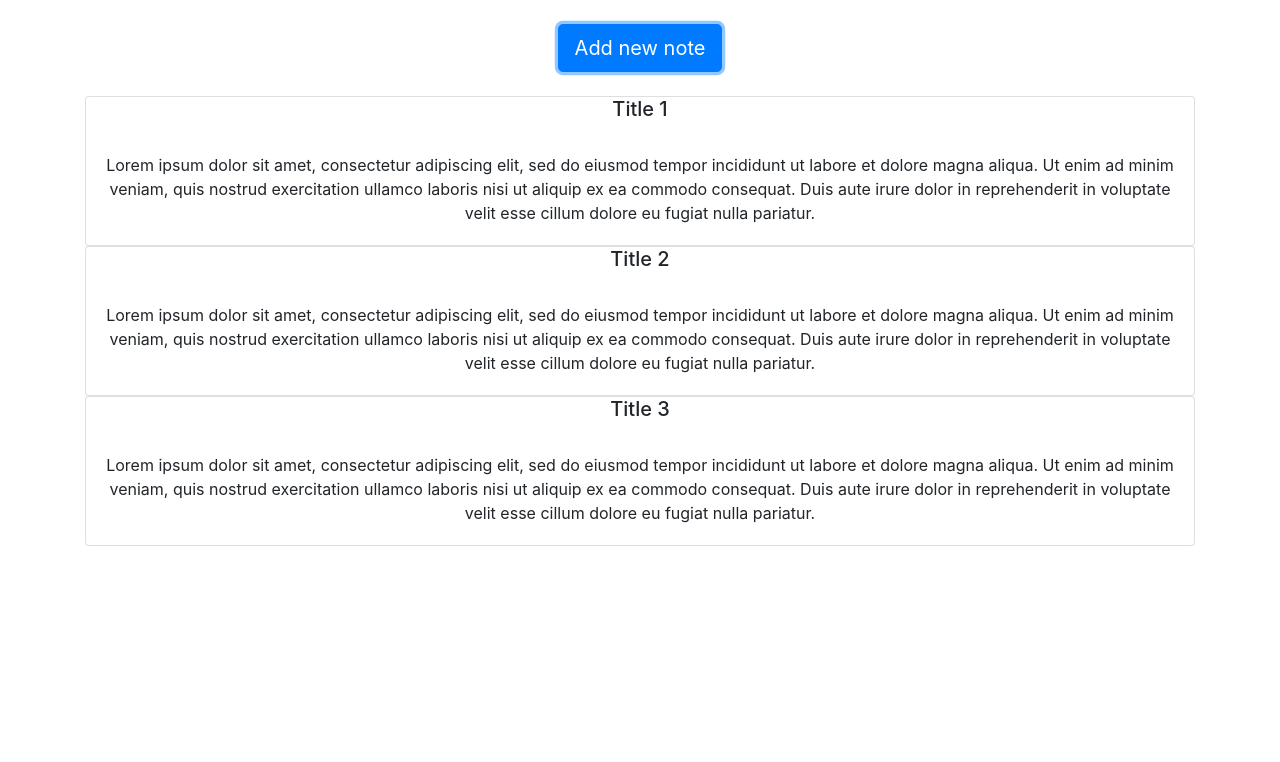
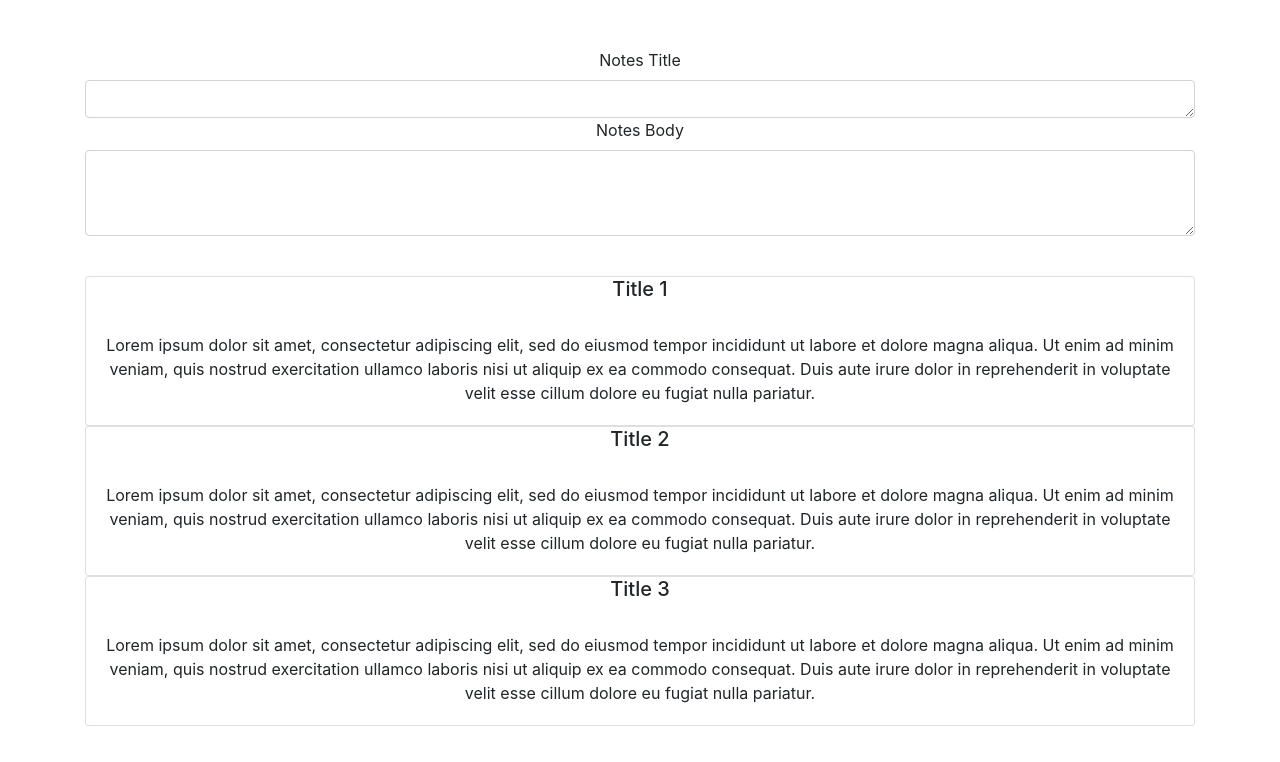
Before and after one commit to mondongos/notelist-react, a React (Create React App) app: page / in a window 1280 px wide. Both pictures are taken after a click on the button "Add new note". Shown: the top 762 px of the page. Built offline with nearby package versions, Linux system fonts and the light colour scheme.

Commit message:
Add notes function forms and pass handleSubmit

```diff
--- a/src/App.js
+++ b/src/App.js
@@ -1,5 +1,4 @@
 import React from 'react';
-import logo from './logo.svg';
 import './App.css';
 import NoteList from './component/notelist'
 
--- /dev/null
+++ b/src/component/addnote.js
@@ -0,0 +1,30 @@
+import React from 'react'
+import {Form} from 'react-bootstrap'
+
+
+export default class AddNote extends React.Component {
+    render() {
+        if (this.props.addnotesactive === false) {
+            return null
+        } else {
+            return (
+                <Form.Group>
+                    <Form.Label>Notes Title</Form.Label>
+                    <Form.Control
+                    as ="textarea"
+                    rows="1"
+                    name="noteTitle"
+                    value={this.props.noteTitle}
+                    onChange={this.props.handleChange}/>
+                    <Form.Label>Notes Body</Form.Label>
+                    <Form.Control
+                    as ="textarea"
+                    rows="3"
+                    name="noteBody"
+                    value={this.props.noteBody}
+                    onChange={this.props.handleChange}/>
+                </Form.Group>
+            )
+        }
+    }
+}
--- a/src/component/notelist.js
+++ b/src/component/notelist.js
@@ -1,30 +1,77 @@
 import React from 'react'
 import {Container, Card, Row, Col, Button } from 'react-bootstrap'
+import AddNote from './addnote'
 
 export default class NoteList extends React.Component {
 
     constructor(props) {
         super(props)
         this.state = {
+            noteTitle: '',
+            noteBody: '',
             notes: [
                 [{title: "Title 1"}, {body: "Lorem ipsum dolor sit amet, consectetur adipiscing elit, sed do eiusmod tempor incididunt ut labore et dolore magna aliqua. Ut enim ad minim veniam, quis nostrud exercitation ullamco laboris nisi ut aliquip ex ea commodo consequat. Duis aute irure dolor in reprehenderit in voluptate velit esse cillum dolore eu fugiat nulla pariatur."}],
                 [{title: "Title 2"}, {body: "Lorem ipsum dolor sit amet, consectetur adipiscing elit, sed do eiusmod tempor incididunt ut labore et dolore magna aliqua. Ut enim ad minim veniam, quis nostrud exercitation ullamco laboris nisi ut aliquip ex ea commodo consequat. Duis aute irure dolor in reprehenderit in voluptate velit esse cillum dolore eu fugiat nulla pariatur."}],
                 [{title: "Title 3"}, {body: "Lorem ipsum dolor sit amet, consectetur adipiscing elit, sed do eiusmod tempor incididunt ut labore et dolore magna aliqua. Ut enim ad minim veniam, quis nostrud exercitation ullamco laboris nisi ut aliquip ex ea commodo consequat. Duis aute irure dolor in reprehenderit in voluptate velit esse cillum dolore eu fugiat nulla pariatur."}]
-            ]
+            ],
+            addnotesactive: false
         }
     }
 
+    addNotesButton = () => {
+        let buttonActive = this.state.addnotesactive
+        if (!buttonActive) {
+            return (
+                <Button
+                variant="primary"
+                size="lg"
+                onClick={this.addNote}>
+                    Add new note
+                </Button>
+            )
+        } else {
+            return null
+        }
+    }
+
+    addNote = () => {
+        let buttonActive = this.state.addnotesactive
+            if (buttonActive) {
+                this.setState({addnotesactive: false})
+            } else {
+                this.setState({addnotesactive: true})
+            }
+            console.log(this.state.addnotesactive)
+    }
+
+    handleChange = (e) => {
+        const {name, value} = e.target
+        this.setState({
+            [name]: value
+        })
+    }
+
+
+
+
     render() {
+        console.log(this.state)
         return (
             <Container>
                 <br></br>
                 <Row>
                     <Col>
-                        <Button
-                        variant="primary"
-                        size="lg">
-                            Add new note
-                        </Button>
+                        {this.addNotesButton()}
+                    </Col>
+                </Row>
+                <br></br>
+                <Row>
+                    <Col>
+                        <AddNote
+                        addnotesactive={this.state.addnotesactive}
+                        handleChange={this.handleChange}
+                        noteTitle={this.state.noteTitle}
+                        noteBody={this.state.noteBody}/>
                     </Col>
                 </Row>
                 <br></br>
```
